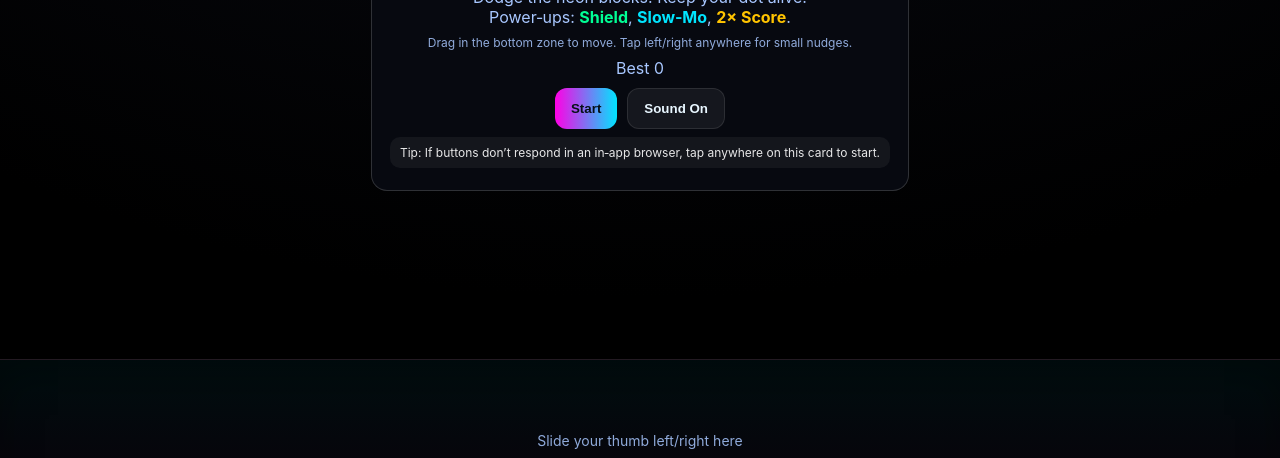
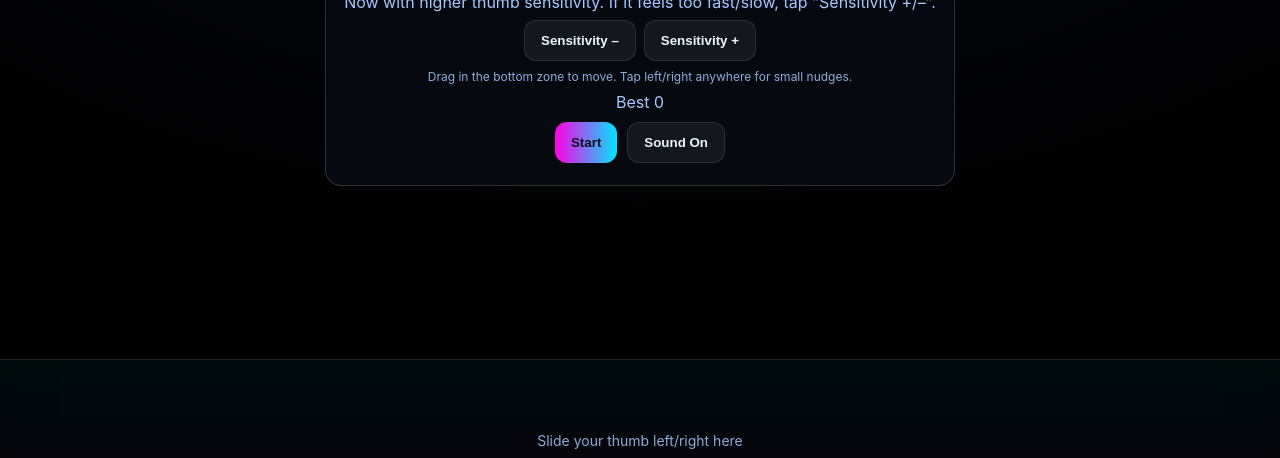
Before and after one commit to pobs/thumb-dodge-neon, a plain HTML site: page index.html in a window 1280 px wide. Shown: the part 342-800 px from the top of the page. Drawn offline with Linux system fonts and the light colour scheme.

Commit message:
Add files via upload

```diff
--- a/index.html
+++ b/index.html
@@ -7,7 +7,7 @@
 <meta name="apple-mobile-web-app-status-bar-style" content="black-translucent">
 <link rel="manifest" href="manifest.webmanifest">
 <link rel="apple-touch-icon" href="icon-192.png">
-<title>Thumb Dodge — Neon (PWA)</title>
+<title>Thumb Dodge — Neon (Tuned)</title>
 <style>
   :root{
     --bg:#05060a; --fg:#e8f6ff; --muted:#a8c7ff;
@@ -44,7 +44,6 @@
   .primary{ background: linear-gradient(90deg, var(--mag), var(--cyan)); color:#051018; }
   .ghost{ background: rgba(255,255,255,.06); color:var(--fg); border:1px solid rgba(255,255,255,.10); }
   .tiny{ font-size:12px; opacity:.85; }
-  .tapany{ margin-top:8px; font-size:12px; color:#fff; opacity:.9; background: rgba(255,255,255,.06); padding:8px 10px; border-radius:10px; }
   [hidden]{ display:none !important; }
 </style>
 </head>
@@ -61,28 +60,35 @@
     </div>
     <div id="overlay">
       <div class="card" id="menuCard">
-        <h1>Thumb Dodge — Neon (PWA)</h1>
-        <p>Dodge the neon blocks. Keep your dot alive.<br/>Power‑ups: <b style="color:var(--lime)">Shield</b>, <b style="color:var(--cyan)">Slow‑Mo</b>, <b style="color:var(--amber)">2× Score</b>.</p>
+        <h1>Thumb Dodge — Neon</h1>
+        <p>Now with higher thumb sensitivity. If it feels too fast/slow, tap “Sensitivity +/–”.</p>
+        <div style="display:flex;gap:8px;justify-content:center;margin-top:8px">
+          <button id="sensMinus" class="action ghost">Sensitivity –</button>
+          <button id="sensPlus" class="action ghost">Sensitivity +</button>
+        </div>
         <p class="tiny">Drag in the bottom zone to move. Tap left/right anywhere for small nudges.</p>
         <div style="margin-top:6px;color:var(--muted); font-variant-numeric: tabular-nums;">Best <span id="best">0</span></div>
         <div class="actions">
           <button id="startBtn" class="action primary">Start</button>
           <button id="muteBtn" class="action ghost">Sound On</button>
         </div>
-        <div class="tapany">Tip: If buttons don’t respond in an in‑app browser, tap anywhere on this card to start.</div>
       </div>
     </div>
   </div>
 
 <script>
-// Register service worker
+// Register service worker (safe on Pages)
 if ('serviceWorker' in navigator) {
-  window.addEventListener('load', () => {
-    navigator.serviceWorker.register('./service-worker.js');
-  });
+  window.addEventListener('load', () => { navigator.serviceWorker.register('./service-worker.js'); });
 }
 (() => {
+  // === Tunables ===
   const DPR = Math.min(window.devicePixelRatio || 1, 2);
+  let SENS_DRAG = 2.2;   // was ~0.9
+  let SENS_TAP  = 46;    // nudges per tap (scaled by DPR)
+  let FRICTION  = 0.93;  // was ~0.88 (higher = more glide)
+  // You can tweak live via the menu buttons.
+
   const canvas = document.getElementById('canvas');
   const ctx = canvas.getContext('2d', { alpha:false, desynchronized:true });
   const scoreEl = document.getElementById('score');
@@ -95,10 +101,13 @@ if ('serviceWorker' in navigator) {
   const hint = document.getElementById('hint');
   const powerRow = document.getElementById('powerRow');
   const menuCard = document.getElementById('menuCard');
+  const sensPlus = document.getElementById('sensPlus');
+  const sensMinus = document.getElementById('sensMinus');
+
   let W=0,H=0;
   let running=false, paused=false;
   let tLast=0;
-  let score=0, best=Number(localStorage.getItem('thumb_dodge_best_neon_pwa')||0);
+  let score=0, best=Number(localStorage.getItem('thumb_dodge_best_neon_tuned')||0);
   bestEl.textContent = best;
 
   // Audio
@@ -133,10 +142,11 @@ if ('serviceWorker' in navigator) {
   let obstacles = [];
   let powerUps = [];
   let spawnTimer=0, puTimer=0;
-  const spawnEvery = () => Math.max(520 - score*1.0, 160);
-  const baseSpeed = () => 0.9 + Math.min(score/400, 1.6);
+  // Keep the easier start; slightly slower base
+  const spawnEvery = () => Math.max(540 - score*0.9, 170);
+  const baseSpeed = () => 0.85 + Math.min(score/420, 1.3);
 
-  // Power-ups
+  // Power-ups (unchanged visuals; logic kept for compatibility)
   let shieldUntil = 0, slowUntil = 0, boostUntil = 0;
   const now = () => performance.now();
   const hasShield = () => now() < shieldUntil;
@@ -156,19 +166,20 @@ if ('serviceWorker' in navigator) {
   // INPUT (Pointer + touch fallback)
   let dragging=false, dragId=null, dragX=0;
   function barDown(e){ unlockAudio(); dragging=true; dragId=e.pointerId||'p'; dragX=e.clientX; hint.style.opacity=0; e.preventDefault(); }
-  function barMove(e){ if(!dragging || (e.pointerId||'p')!==dragId) return; const dx=(e.clientX-dragX)*DPR; dragX=e.clientX; player.vx += dx*0.9; e.preventDefault(); }
+  function barMove(e){ if(!dragging || (e.pointerId||'p')!==dragId) return; const dx=(e.clientX-dragX)*DPR; dragX=e.clientX; player.vx += dx*SENS_DRAG; e.preventDefault(); }
   function barUp(e){ if((e.pointerId||'p')===dragId){ dragging=false; } e.preventDefault(); }
   touchbar.addEventListener('pointerdown', barDown);
   touchbar.addEventListener('pointermove', barMove);
   touchbar.addEventListener('pointerup', barUp);
   touchbar.addEventListener('pointercancel', barUp);
   touchbar.addEventListener('touchstart', (e)=>{ const t=e.changedTouches[0]; if(!t) return; dragging=true; dragId='t'; dragX=t.clientX; hint.style.opacity=0; e.preventDefault(); }, {passive:false});
-  touchbar.addEventListener('touchmove', (e)=>{ if(!dragging) return; const t=e.changedTouches[0]; if(!t) return; const dx=(t.clientX-dragX)*DPR; dragX=t.clientX; player.vx += dx*0.9; e.preventDefault(); }, {passive:false});
+  touchbar.addEventListener('touchmove', (e)=>{ if(!dragging) return; const t=e.changedTouches[0]; if(!t) return; const dx=(t.clientX-dragX)*DPR; dragX=t.clientX; player.vx += dx*SENS_DRAG; e.preventDefault(); }, {passive:false});
   touchbar.addEventListener('touchend', (e)=>{ dragging=false; e.preventDefault(); }, {passive:false});
 
-  canvas.addEventListener('pointerdown', (e)=>{ const half=(e.clientX < window.innerWidth*0.5)?-1:1; player.vx += half*22*DPR; beep('coin'); });
-  canvas.addEventListener('touchstart', (e)=>{ const t=e.changedTouches[0]; if(!t) return; const half=(t.clientX < window.innerWidth*0.5)?-1:1; player.vx += half*22*DPR; beep('coin'); e.preventDefault(); }, {passive:false});
+  canvas.addEventListener('pointerdown', (e)=>{ const half=(e.clientX < window.innerWidth*0.5)?-1:1; player.vx += half*SENS_TAP*DPR; beep('coin'); });
+  canvas.addEventListener('touchstart', (e)=>{ const t=e.changedTouches[0]; if(!t) return; const half=(t.clientX < window.innerWidth*0.5)?-1:1; player.vx += half*SENS_TAP*DPR; beep('coin'); e.preventDefault(); }, {passive:false});
 
+  // Buttons
   function bindButton(btn, handler){
     btn.addEventListener('pointerdown', (e)=>{ e.preventDefault(); handler(); });
     btn.addEventListener('touchstart', (e)=>{ e.preventDefault(); handler(); }, {passive:false});
@@ -177,8 +188,13 @@ if ('serviceWorker' in navigator) {
   bindButton(pauseBtn, ()=>{ if(!running) return; paused=!paused; pauseBtn.textContent = paused ? 'Resume' : 'Pause'; if(!paused){ requestAnimationFrame(loop); } });
   bindButton(startBtn, ()=>{ start(); });
   bindButton(muteBtn, ()=>{ soundOn=!soundOn; updateMuteUI(); });
+  bindButton(sensPlus, ()=>{ SENS_DRAG = +(SENS_DRAG + 0.4).toFixed(2); SENS_TAP = Math.round(SENS_TAP + 6); flashHint(); });
+  bindButton(sensMinus, ()=>{ SENS_DRAG = Math.max(0.8, +(SENS_DRAG - 0.4).toFixed(2)); SENS_TAP = Math.max(18, Math.round(SENS_TAP - 6)); flashHint(); });
 
-  menuCard.addEventListener('pointerdown', (e)=>{ const isButton = e.target.closest('button'); if(isButton) return; start(); });
+  function flashHint(){
+    const msg = `Sensitivity — drag:${SENS_DRAG.toFixed(1)} tap:${SENS_TAP}`;
+    hint.textContent = msg; hint.style.opacity = 1; setTimeout(()=>{ hint.style.opacity = 0; hint.textContent='Slide your thumb left/right here'; }, 1500);
+  }
 
   function setMenuVisible(v){ overlay.hidden = !v; }
 
@@ -201,7 +217,7 @@ if ('serviceWorker' in navigator) {
     const msg = document.createElement('p'); msg.className='_final'; msg.style.color='var(--red)';
     msg.textContent = 'Game over — you scored ' + Math.floor(score);
     menuCard.insertBefore(msg, menuCard.querySelector('.actions'));
-    if(score > best){ best = Math.floor(score); localStorage.setItem('thumb_dodge_best_neon_pwa', String(best)); bestEl.textContent = best; }
+    if(score > best){ best = Math.floor(score); localStorage.setItem('thumb_dodge_best_neon_tuned', String(best)); bestEl.textContent = best; }
   }
 
   function spawnObstacle(){
@@ -219,7 +235,8 @@ if ('serviceWorker' in navigator) {
   }
 
   function physics(dt){
-    player.x += player.vx * dt * 0.016; player.vx *= 0.88;
+    player.x += player.vx * dt * 0.016;
+    player.vx *= FRICTION;
     const margin=20*DPR; if(player.x < margin){ player.x=margin; player.vx=0; } if(player.x > W - margin){ player.x=W - margin; player.vx=0; }
     for(const row of obstacles){ row.blocks.forEach(b => b.y += row.vy); }
     obstacles = obstacles.filter(row => { const alive=row.blocks.length && row.blocks[0].y < H + 40*DPR; if(!alive) score += hasBoost()?2:1; return alive; });
@@ -296,7 +313,6 @@ if ('serviceWorker' in navigator) {
     const mult = hasBoost()? 2 : 1;
     score += 0.015 * (1 + Math.min(score/300, 1.2)) * mult;
     scoreEl.textContent = 'Score ' + Math.floor(score);
-    if(Math.floor(ts/500)%1===0){ renderPowerRow(); }
     requestAnimationFrame(loop);
   }
 
```
